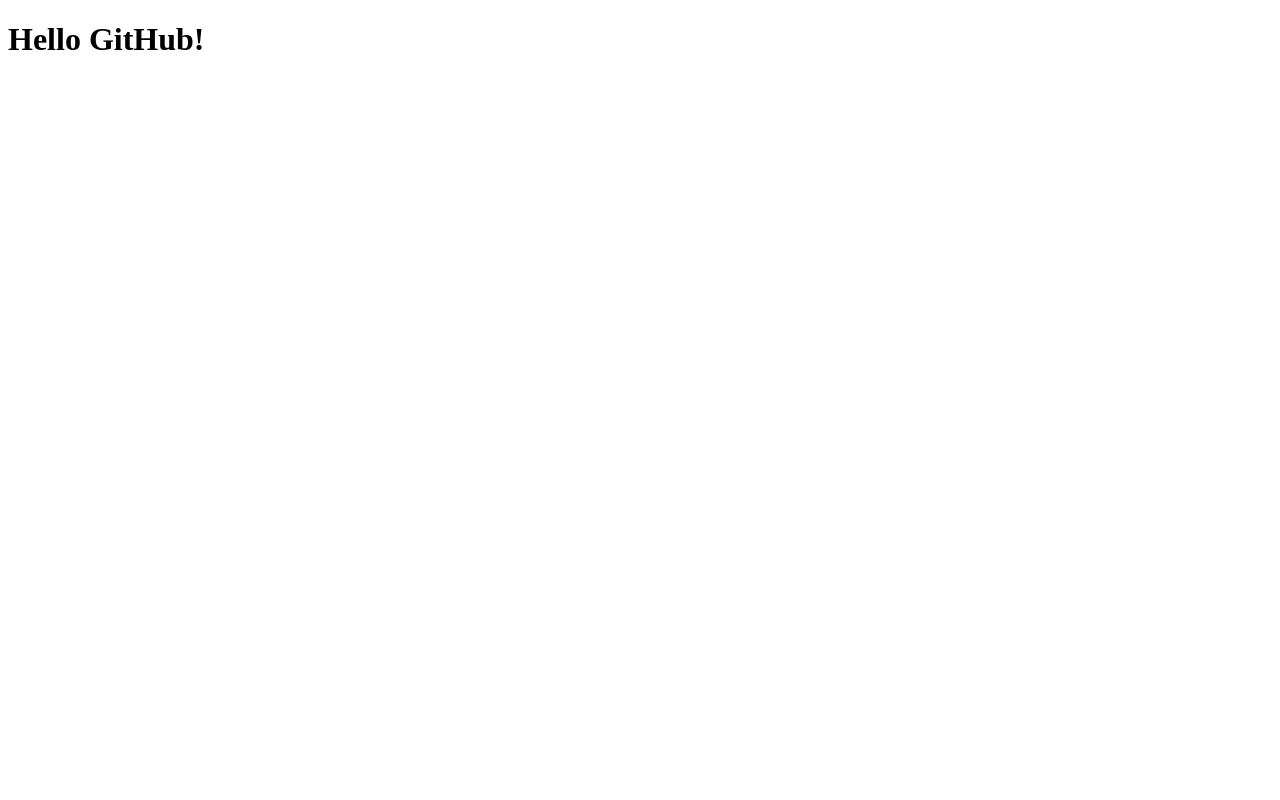
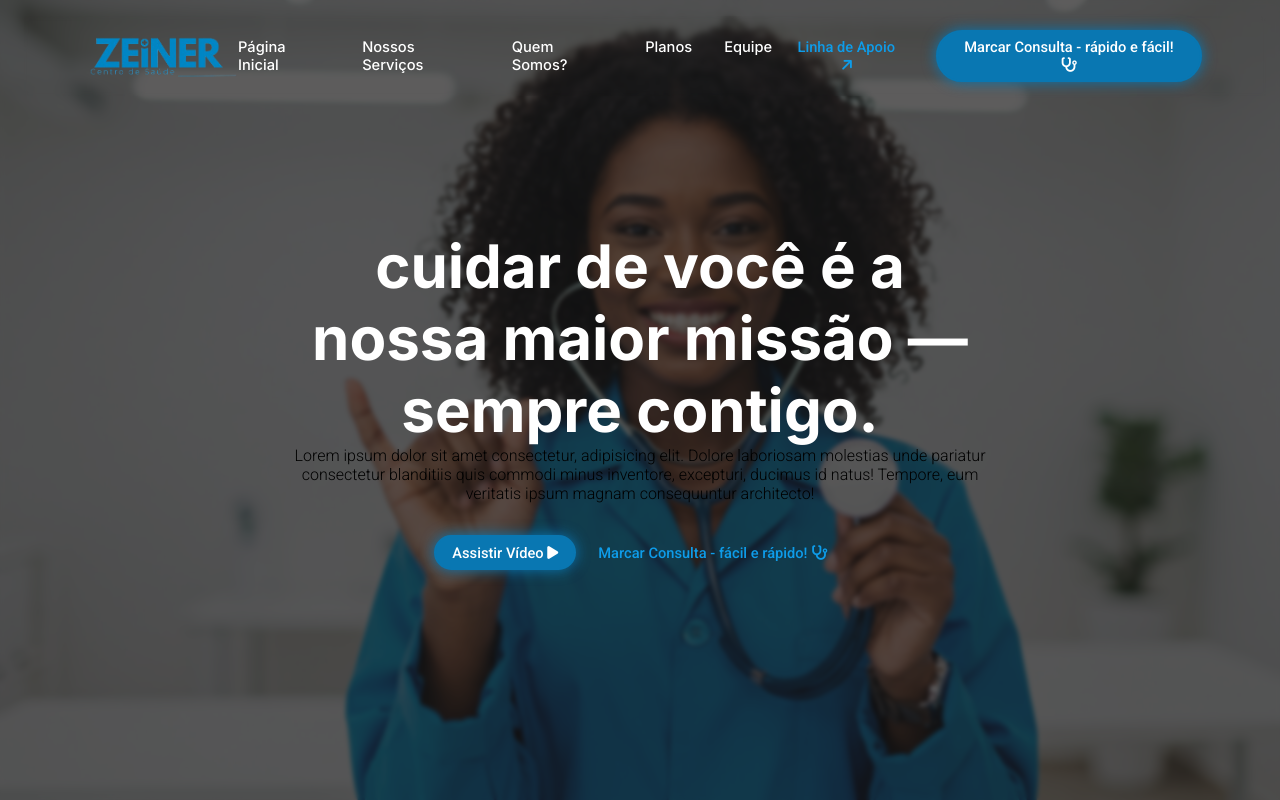
Before and after one commit to C4L3B3666/Hospital, a plain HTML site: page index.html in a window 1280 px wide. Drawn offline with Linux system fonts and the light colour scheme.

Commit message:
Estruturação do hero

```diff
--- a/estilo.css
+++ b/estilo.css
@@ -0,0 +1,115 @@
+@import url('https://fonts.googleapis.com/css2?family=Inter:ital,opsz,wght@0,14..32,100..900;1,14..32,100..900&family=Roboto:ital,wght@0,100..900;1,100..900&display=swap');
+
+* {
+    margin: 0;
+    padding: 0;
+    box-sizing: border-box;
+}
+
+#menu {
+    width: 97%;
+    height: 5rem;
+    display: flex;
+    z-index: 9999;
+    position: fixed;
+    align-items: center;
+    padding: .1rem 4rem;
+    margin: 1rem 1.5rem;
+    backdrop-filter: blur(2px);
+    justify-content: space-between;
+}
+
+#logo_menu {
+    width: 150px;
+}
+
+#nav_opcoes_menu {
+    gap: 2rem;
+    display: flex;
+}
+
+#nav_opcoes_menu  .opcoes_menu {
+    color: white;
+    font-size: 11pt;
+    font-weight: 500;
+    text-decoration: none;
+    font-family: "Inter", sans-serif;
+}
+
+#nav_opcoes_menu  .opcoes_menu:hover {
+    color:#0e9ce9;
+}
+
+#nav_menu_botoes {
+    gap: 1rem;
+    display: flex;
+    align-items: center;
+}
+
+.botao {
+    color: white;
+    cursor: pointer;
+    font-size: 11pt;
+    font-weight: 500;
+    padding: .4rem 1rem;
+    border-radius: 9999px;
+    background: #0977b2;
+    border: 2px solid #0977b2;
+    box-shadow: 0 0 14px #0977b2;
+    font-family: "Roboto", sans-serif;
+}
+
+.botao_secundario {
+    color: #0e9ce9;
+    box-shadow: none;
+    background: transparent;
+    border: 2px solid transparent;
+    transition: all .3s;
+}
+
+.botao_secundario:hover {
+    color: white;
+    background: #0977b2;
+    border: 2px solid #0977b2;
+    box-shadow: 0 0 14px #0977b2;
+}
+
+.icone_rotate {
+    transform: rotate(45deg);
+}
+
+#main_content {
+    width: 100vw;
+    height: 100vh;
+    background: center / cover url('img/img1.jpg') no-repeat;
+
+}
+
+#div_main_content {
+    display: flex;
+    height: 100vh;
+    padding-inline: 4rem;
+    gap: 2rem;
+    width: 100vw;
+    text-align: center;
+    backdrop-filter: blur(2px);
+    align-items: center;
+    justify-content: center;
+    background:rgba(25, 24, 24, 0.7);
+    flex-direction: column;
+}
+
+#nav_texto_home {
+    width: 60%;
+}
+
+#titulo_home {
+    color: white;
+    font-size: 45pt;
+    font-family: "Inter", sans-serif;
+}
+
+#texto_home {
+    font-weight: 300;
+    font-family: "Roboto", sans-serif;
+}
--- a/index.html
+++ b/index.html
@@ -5,10 +5,42 @@
     <title>Hospital | Home</title>
     <link rel="stylesheet" href="estilo.css">
     <meta name="viewport" content="width=device-width, initial-scale=1.0">
+    <link rel="stylesheet" href="https://cdnjs.cloudflare.com/ajax/libs/font-awesome/6.7.2/css/all.min.css" integrity="sha512-Evv84Mr4kqVGRNSgIGL/F/aIDqQb7xQ2vcrdIwxfjThSH8CSR7PBEakCr51Ck+w+/U6swU2Im1vVX0SVk9ABhg==" crossorigin="anonymous" referrerpolicy="no-referrer" />
 </head>
 <body>
 
-    <h1>Hello GitHub!</h1>
+    <header id="menu">
+        <nav id="nav_img_menu">
+            <a href="#"><img src="img/logo.png" alt="imagem do logo do hospital" srcset="" id="logo_menu"></a>
+        </nav>
+
+        <nav id="nav_opcoes_menu">
+            <a href="#" class="opcoes_menu">Página Inicial</a>
+            <a href="#" class="opcoes_menu">Nossos Serviços</a>
+            <a href="#" class="opcoes_menu">Quem Somos?</a>
+            <a href="#" class="opcoes_menu">Planos</a>
+            <a href="#" class="opcoes_menu">Equipe</a>
+        </nav>
+
+        <nav id="nav_menu_botoes">
+            <a href="#"><button class="botao botao_secundario">Linha de Apoio <i class="fa-solid fa-arrow-up icone_rotate"></i></button></a>
+            <a href="#"><button class="botao">Marcar Consulta - rápido e fácil! <i class="fa-solid fa-stethoscope"></i></button></a>
+        </nav>
+
+    </header>
+
+    <main id="main_content">
+        <div id="div_main_content">
+            <nav id="nav_texto_home">
+                <h1 id="titulo_home">cuidar de você é a nossa maior missão — sempre contigo.</h1>
+                <p id="texto_home">Lorem ipsum dolor sit amet consectetur, adipisicing elit. Dolore laboriosam molestias unde pariatur consectetur blanditiis quis commodi minus inventore, excepturi, ducimus id natus! Tempore, eum veritatis ipsum magnam consequuntur architecto!</p>
+            </nav>
+            <nav id="nav_botoes_home">
+                <a href="#"><button class="botao">Assistir Vídeo <i class="fa-solid fa-play"></i></button></a>
+                <a href="#"><button class="botao botao_secundario">Marcar Consulta - fácil e rápido! <i class="fa-solid fa-stethoscope"></i></button></a>
+            </nav>
+        </div>
+    </main>
 
     <script src="script.js"></script>
 </body>
```
Also changed, not shown: img/img.jpg (added), img/img1.jpg (added), img/logo.png (added).
